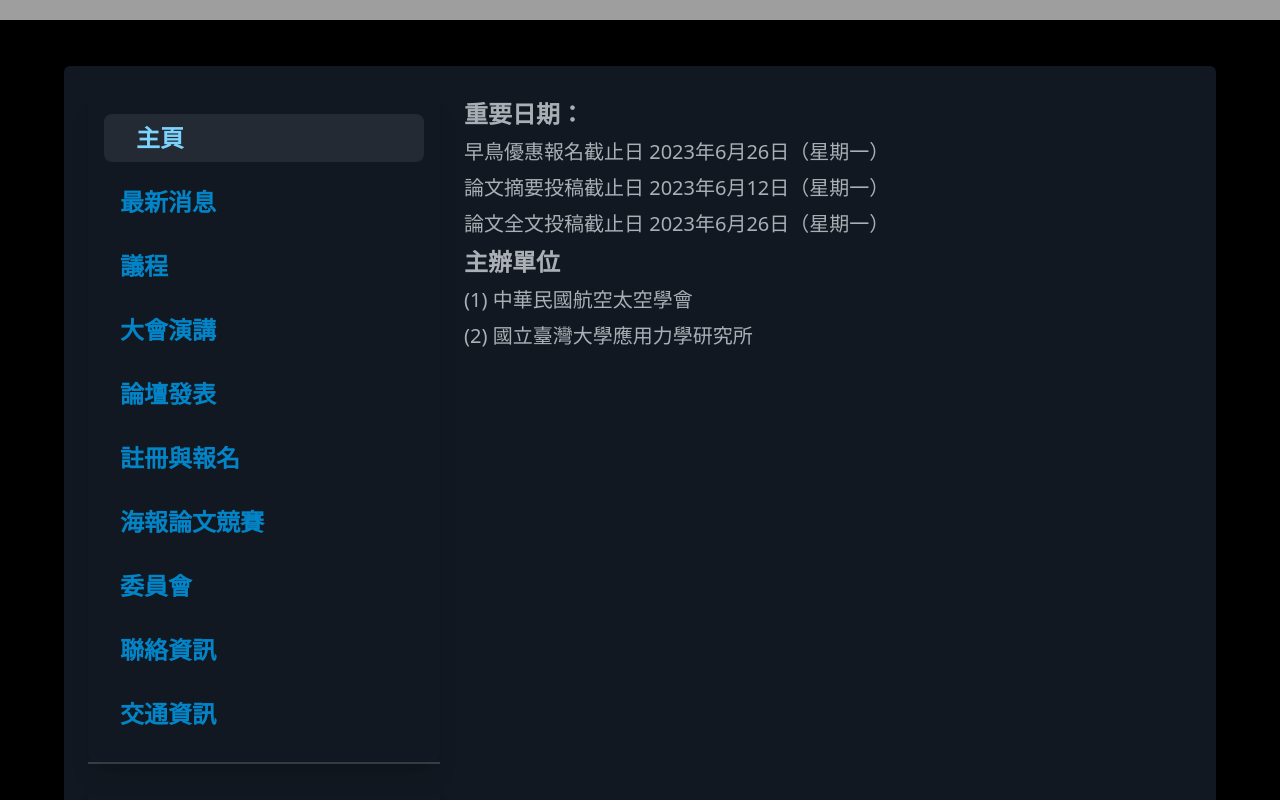
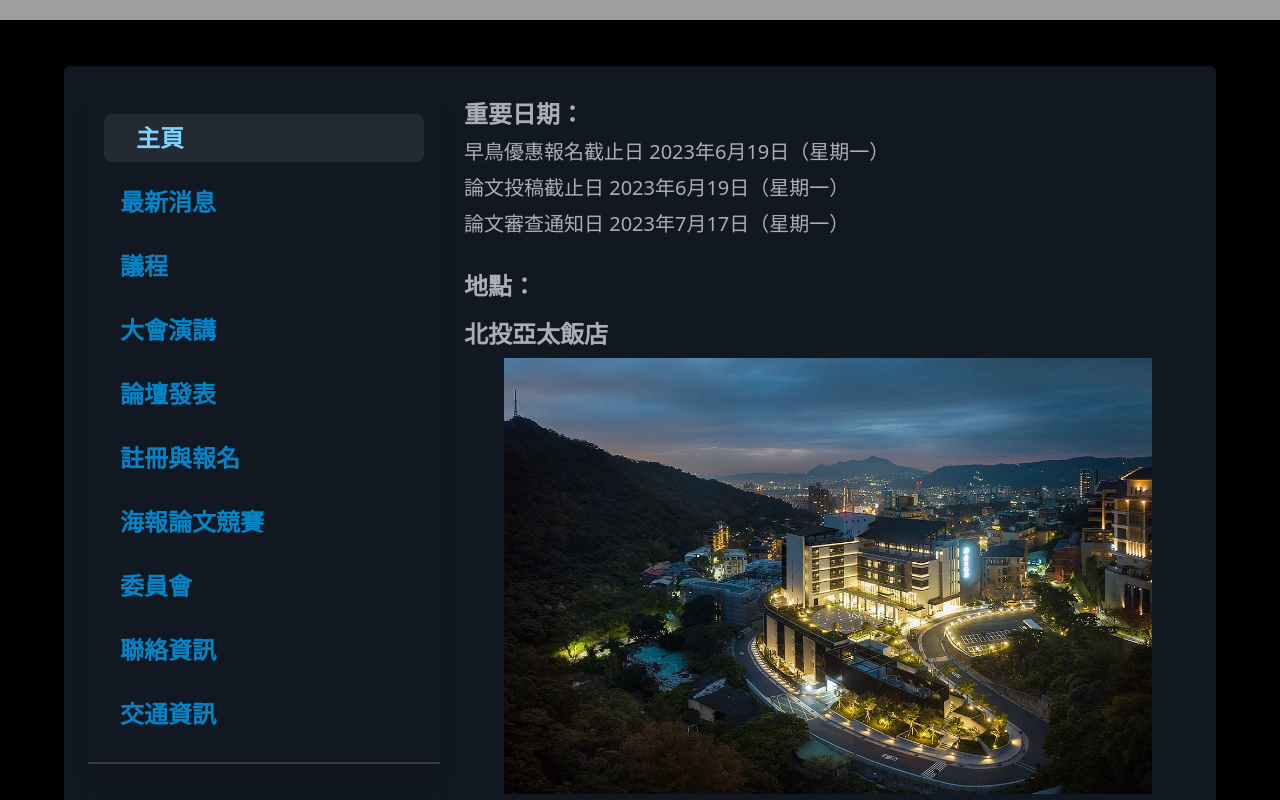
Before and after one commit to OwLu0905/fluid, a Next.js app: page / in a window 1280 px wide. Shown: the part 360-1160 px from the top of the page. Built offline with nearby package versions, Linux system fonts and the light colour scheme; grey boxes are pictures that could not be loaded.

Commit message:
add figure and text

```diff
--- a/src/component/layouts/AppLayout.tsx
+++ b/src/component/layouts/AppLayout.tsx
@@ -16,7 +16,7 @@
         {/*<div className="p-2 md:p-6 lg:px-12 lg:py-10 mx-auto "> */}
         <div className="mx-auto mb-8 md:mb-10">
           <Image
-            src="./banner/NCFD_v5.jpeg"
+            src="./banner/NCFD_v6.jpg"
             width={1920}
             height={570}
             alt="第28屆全國計算流體力學學術研討會"
--- a/src/pages/agenda/index.tsx
+++ b/src/pages/agenda/index.tsx
@@ -11,11 +11,11 @@
     "⼤會演講2 (Prof.KunihikoTaira,UCLA)",
   ],
   ["10:20-10:45", "茶點", "10:20-10:45", "茶點"],
-  ["10:45-12:00", "迷你論壇1(中科院)", "10:45-12:00", "迷你論壇2 : Thermofluid applications (林洸銓教授)"],
+  ["10:45-12:00", "迷你論壇1(中科院)", "10:45-12:00", "迷你論壇2 : 熱流應用"],
   ["12:00-13:00", "午餐", "12:00-13:00", "午餐"],
-  ["13:00-14:30", "海報展⽰", "13:00-14:15", "迷你論壇3 : Ocean engineering applications(李政賢教授)"],
+  ["13:00-14:30", "海報展⽰", "13:00-14:15", "迷你論壇3 : 河海工程應用"],
   ["14:30-15:00", "茶點", "14:15-14:45", "茶點"],
-  ["15:00-16:10", "⼯業論壇", "14:45-16:00", "迷你論壇4 : Turbulence simulations(吳毓庭教授)"],
+  ["15:00-16:10", "⼯業論壇", "14:45-16:00", "迷你論壇4 : 紊流模擬"],
   ["18:00-20:00", "晚宴", "16:00-17:00", "閉幕及頒獎"],
 ];
 
@@ -29,11 +29,11 @@
       <table className="border-collapse border border-slate-500">
         <thead>
           <tr>
-            <th className="w-2/12 border border-slate-300 dark:border-slate-600 font-semibold p-4 text-slate-900 dark:text-slate-200 text-left text-cyan-300/80 sm:text-2xl">
+            <th className="w-2/12 border border-slate-300 dark:border-slate-600 font-semibold p-4 text-slate-900 dark:text-slate-200 text-left text-cyan-300/100 sm:text-2xl">
               第一天
             </th>
             <th className="w-4/12 border border-slate-300 dark:border-slate-600 font-semibold p-4 text-slate-900 dark:text-slate-200 text-left"></th>
-            <th className="w-2/12 border border-slate-300 dark:border-slate-600 font-semibold p-4 text-slate-900 dark:text-slate-200 text-left text-cyan-300/80 sm:text-2xl">
+            <th className="w-2/12 border border-slate-300 dark:border-slate-600 font-semibold p-4 text-slate-900 dark:text-slate-200 text-left text-cyan-300/100 sm:text-2xl">
               第二天
             </th>
             <th className="w-4/12 border border-slate-300 dark:border-slate-600 font-semibold p-4 text-slate-900 dark:text-slate-200 text-left"></th>
@@ -43,16 +43,16 @@
           {table.map((item) => {
             return (
               <tr key={item[0] + item[1]}>
-                <td className="border border-slate-300 dark:border-slate-700 p-4 text-slate-500 dark:text-slate-400 text-cyan-300/80 sm:text-2xl">
+                <td className="border border-slate-300 dark:border-slate-700 p-4 text-slate-500 dark:text-slate-400 text-cyan-300/100 sm:text-2xl">
                   {item[0]}
                 </td>
-                <td className="border border-slate-300 dark:border-slate-700 p-4 text-slate-500 dark:text-slate-400 text-cyan-300/80 sm:text-2xl">
+                <td className="border border-slate-300 dark:border-slate-700 p-4 text-slate-500 dark:text-slate-400 text-cyan-300/100 sm:text-2xl">
                   {item[1]}
                 </td>
-                <td className="border border-slate-300 dark:border-slate-700 p-4 text-slate-500 dark:text-slate-400 text-cyan-300/80 sm:text-2xl">
+                <td className="border border-slate-300 dark:border-slate-700 p-4 text-slate-500 dark:text-slate-400 text-cyan-300/100 sm:text-2xl">
                   {item[2]}
                 </td>
-                <td className="border border-slate-300 dark:border-slate-700 p-4 text-slate-500 dark:text-slate-400 text-cyan-300/80 sm:text-2xl">
+                <td className="border border-slate-300 dark:border-slate-700 p-4 text-slate-500 dark:text-slate-400 text-cyan-300/100 sm:text-2xl">
                   {item[3]}
                 </td>
               </tr>
--- a/src/view/home/Home.tsx
+++ b/src/view/home/Home.tsx
@@ -1,3 +1,4 @@
+import Image from "next/legacy/image";
 const HomePage = () => {
   return (
     <section className="mx-auto block w-full text-gray-300/80">
@@ -9,15 +10,28 @@
       </h2>
       <ul className="text-base sm:text-lg lg:text-xl space-y-2">
         <li>
-          <p>早鳥優惠報名截止日 <time>2023年6月26日（星期一）</time></p>
+          <p>早鳥優惠報名截止日 <time>2023年6月19日（星期一）</time></p>
         </li>
         <li>
-          <p>論文摘要投稿截止日 <time>2023年6月12日（星期一）</time></p>
+          <p>論文投稿截止日 <time>2023年6月19日（星期一）</time></p>
         </li>
         <li>
-          <p>論文全文投稿截止日 <time>2023年6月26日（星期一）</time></p>
+          <p>論文審查通知日 <time>2023年7月17日（星期一）</time></p>
         </li>
       </ul>
+      <br></br>
+      <h2 className="font-semibold text-base sm:text-2xl py-2">地點：</h2>
+      <h3 className="font-semibold text-base sm:text-2xl py-2">北投亞太飯店</h3>
+      <div className="mx-10 mb-8 md:mb-10">
+          <Image
+            src="./banner/HotelView.jpg"
+            width={1200}
+            height={807}
+            alt="北投亞太夜景"
+            priority={true}
+            className="mx-auto object-cover object-top block w-full"
+          />
+        </div>
       <h2 className="font-semibold text-base sm:text-2xl py-2">主辦單位</h2>
       <ul className="text-base sm:text-lg lg:text-xl space-y-2">
         <li>(1) 中華民國航空太空學會</li>
```
Also changed, not shown: public/banner/HotelView.jpg (added), 1 other file (tests, documents, lock files or other folders).
